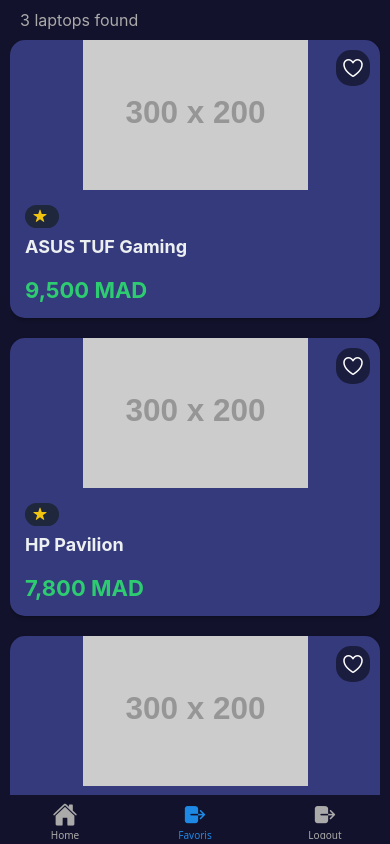
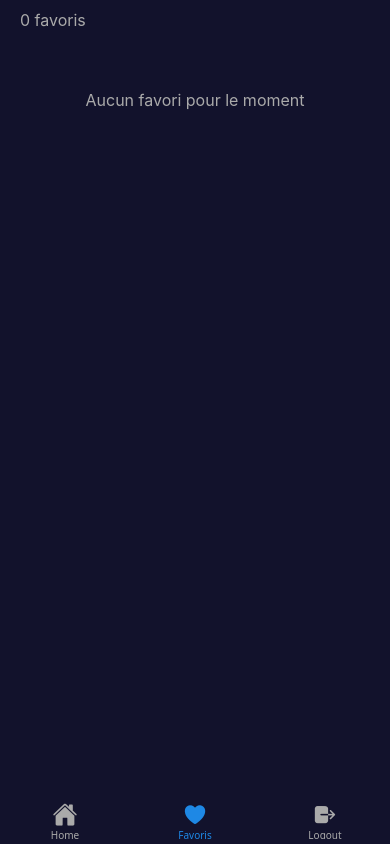
Before and after one commit to riyadh03/Lapmatch, a React Native app in the folder lapmatch-mobile/: screen /Favoris in a window 390 px wide. Built offline with nearby package versions, Linux system fonts and the light colour scheme.

Commit message:
Favoris Commit

```diff
--- a/lapmatch-mobile/src/components/PcCard.js
+++ b/lapmatch-mobile/src/components/PcCard.js
@@ -1,14 +1,25 @@
 // PcCard.js
-import React, { useState } from 'react';
+import React, { useState, useEffect } from 'react';
 import { View, Text, Image, StyleSheet, TouchableOpacity, Linking } from 'react-native';
 import { Ionicons } from '@expo/vector-icons';
 import AppButton from './AppButton';
+import { favoritesService } from '../services/favoritesService';
 
-const PcCard = ({ pc, onPress }) => {
-  const [isFavorite, setIsFavorite] = useState(false);
+const PcCard = ({ pc, onPress, isFavoriteInitial = false, onFavoriteChange }) => {
+  const [isFavorite, setIsFavorite] = useState(isFavoriteInitial);
 
-  const toggleFavorite = () => {
-    setIsFavorite(!isFavorite);
+  useEffect(() => {
+    setIsFavorite(isFavoriteInitial);
+  }, [isFavoriteInitial]);
+
+  const toggleFavorite = async () => {
+    const newFavoriteState = await favoritesService.toggleFavorite(pc);
+    setIsFavorite(newFavoriteState);
+
+    // Notifier le composant parent du changement
+    if (onFavoriteChange) {
+      onFavoriteChange(pc, newFavoriteState);
+    }
   };
 
   return (
--- a/lapmatch-mobile/src/navigation/MainTabs.js
+++ b/lapmatch-mobile/src/navigation/MainTabs.js
@@ -14,8 +14,14 @@ export default function MainTabs() {
       screenOptions={({ route }) => ({
         headerShown: false,
         tabBarIcon: ({ color, size }) => {
-          const iconName =
-            route.name === 'HomeTab' ? 'home' : 'log-out';
+          let iconName;
+          if (route.name === 'HomeTab') {
+            iconName = 'home';
+          } else if (route.name === 'Favoris') {
+            iconName = 'heart';
+          } else {
+            iconName = 'log-out';
+          }
 
           return <Ionicons name={iconName} size={size} color={color} />;
         },
--- a/lapmatch-mobile/src/screens/FavorisScreen.js
+++ b/lapmatch-mobile/src/screens/FavorisScreen.js
@@ -1,9 +1,32 @@
 import { View, Text, FlatList, StyleSheet, SafeAreaView, StatusBar } from 'react-native';
+import { useState, useEffect } from 'react';
 import PcCard from '../components/PcCard';
+import { favoritesService } from '../services/favoritesService';
 
 export default function FavorisScreen({ route, navigation }) {
+  const [favorites, setFavorites] = useState([]);
+  const [loading, setLoading] = useState(true);
 
-    const { searchData = null } = route?.params || {};
+  useEffect(() => {
+    loadFavorites();
+  }, []);
+
+  const loadFavorites = async () => {
+    setLoading(true);
+    try {
+      const favs = await favoritesService.getFavorites();
+      setFavorites(favs);
+    } catch (error) {
+      console.error('Erreur lors du chargement des favoris:', error);
+    } finally {
+      setLoading(false);
+    }
+  };
+
+  const handleFavoriteChange = async (pc, isFav) => {
+    // Recharger les favoris après un changement
+    await loadFavorites();
+  };
 
   return (
     <SafeAreaView style={styles.container}>
@@ -11,11 +34,16 @@ export default function FavorisScreen({ route, navigation }) {
 
       <View style={styles.listContainer}>
         <Text style={styles.headerText}>
-          {MOCK_PCS.length} laptops found
+          {favorites.length} favori{favorites.length !== 1 ? 's' : ''}
         </Text>
 
+        {loading ? (
+          <Text style={styles.loadingText}>Chargement...</Text>
+        ) : favorites.length === 0 ? (
+          <Text style={styles.emptyText}>Aucun favori pour le moment</Text>
+        ) : (
           <FlatList
-          data={MOCK_PCS}
+            data={favorites}
             keyExtractor={(item) => item.id.toString()}
             contentContainerStyle={{ paddingBottom: 20 }}
             renderItem={({ item, index }) => (
@@ -23,11 +51,12 @@ export default function FavorisScreen({ route, navigation }) {
                 pc={item}
                 onPress={() => navigation.navigate('PcDetails', { pc: item })}
                 style={{ marginTop: index === 0 ? 0 : 15 }}
-              isFavoriteInitial={true} // <-- ici on indique que c'est un favori pour que le coeur soit rempli!!!
-
+                isFavoriteInitial={true}
+                onFavoriteChange={handleFavoriteChange}
               />
-          )}//when clicking on a PcCard, navigate to PcDetails screen with the selected pc as parameter
+            )}
           />
+        )}
       </View>
     </SafeAreaView>
   );
@@ -48,31 +77,16 @@ const styles = StyleSheet.create({
     marginBottom: 10,
     marginLeft: 10,
   },
+  loadingText: {
+    fontSize: 16,
+    color: '#aaa',
+    textAlign: 'center',
+    marginTop: 50,
+  },
+  emptyText: {
+    fontSize: 16,
+    color: '#aaa',
+    textAlign: 'center',
+    marginTop: 50,
+  },
 });
-
-const MOCK_PCS = [
-  {
-    id: 1,
-    name: "ASUS TUF Gaming",
-    price: 9500,
-    image: "https://images.unsplash.com/photo-1640955014216-75201056c829?q=80&w=1032&auto=format&fit=crop&ixlib=rb-4.1.0&ixid=M3wxMjA3fDB8MHxwaG90by1wYWdlfHx8fGVufDB8fHx8fA%3D%3D",
-    description: "PC gaming performant",
-    link: "https://www.asus.com/Laptops/For-Gaming/TUF-Gaming/"
-  },
-  {
-    id: 2,
-    name: "HP Pavilion",
-    price: 7800,
-    image: "https://images.unsplash.com/photo-1496181133206-80ce9b88a853?q=80&w=871&auto=format&fit=crop&ixlib=rb-4.1.0&ixid=M3wxMjA3fDB8MHxwaG90by1wYWdlfHx8fGVufDB8fHx8fA%3D%3D",
-    description: "Idéal pour études et bureautique",
-    link: "https://www.asus.com/Laptops/For-Gaming/TUF-Gaming/"
-  },
-  {
-    id: 3,
-    name: "Dell Inspiron",
-    price: 8200,
-    image: "https://images.unsplash.com/photo-1592919933511-ea9d487c85e4?q=80&w=774&auto=format&fit=crop&ixlib=rb-4.1.0&ixid=M3wxMjA3fDB8MHxwaG90by1wYWdlfHx8fGVufDB8fHx8fA%3D%3D",
-    description: "Bon pour développement",
-    link: "https://www.asus.com/Laptops/For-Gaming/TUF-Gaming/"
-  }
-];
--- a/lapmatch-mobile/src/screens/ResultsScreen.js
+++ b/lapmatch-mobile/src/screens/ResultsScreen.js
@@ -1,10 +1,31 @@
 import { View, Text, FlatList, StyleSheet, SafeAreaView, StatusBar } from 'react-native';
+import { useState, useEffect } from 'react';
 import PcCard from '../components/PcCard';
+import { favoritesService } from '../services/favoritesService';
 //peu importe le type de recherche
 //j'affiche toujours MOCK_PCS !!!!!!!!!!!!!!!!
 //search type simple avancé ou par nom
 export default function ResultsScreen({ route, navigation }) {
   const { searchData } = route.params;
+  const [favorites, setFavorites] = useState([]);
+
+  useEffect(() => {
+    loadFavorites();
+  }, []);
+
+  const loadFavorites = async () => {
+    const favs = await favoritesService.getFavorites();
+    setFavorites(favs);
+  };
+
+  const handleFavoriteChange = async (pc, isFav) => {
+    // Recharger les favoris après un changement
+    await loadFavorites();
+  };
+
+  const isFavorite = (pcId) => {
+    return favorites.some(fav => fav.id === pcId);
+  };
 
   return (
     <SafeAreaView style={styles.container}>
@@ -25,6 +46,8 @@ export default function ResultsScreen({ route, navigation }) {
               onPress={() =>
                 navigation.navigate('PcDetails', { pc: item })
               }
+              isFavoriteInitial={isFavorite(item.id)}
+              onFavoriteChange={handleFavoriteChange}
             />
           )}
         />
--- /dev/null
+++ b/lapmatch-mobile/src/services/favoritesService.js
@@ -0,0 +1,75 @@
+import AsyncStorage from '@react-native-async-storage/async-storage';
+
+const FAVORITES_KEY = '@favorites';
+
+export const favoritesService = {
+  // Récupérer tous les favoris
+  getFavorites: async () => {
+    try {
+      const favorites = await AsyncStorage.getItem(FAVORITES_KEY);
+      return favorites ? JSON.parse(favorites) : [];
+    } catch (error) {
+      console.error('Erreur lors de la récupération des favoris:', error);
+      return [];
+    }
+  },
+
+  // Ajouter un favori
+  addFavorite: async (pc) => {
+    try {
+      const favorites = await favoritesService.getFavorites();
+      const existingIndex = favorites.findIndex(fav => fav.id === pc.id);
+
+      if (existingIndex === -1) {
+        favorites.push(pc);
+        await AsyncStorage.setItem(FAVORITES_KEY, JSON.stringify(favorites));
+        return true;
+      }
+      return false;
+    } catch (error) {
+      console.error('Erreur lors de l\'ajout du favori:', error);
+      return false;
+    }
+  },
+
+  // Supprimer un favori
+  removeFavorite: async (pcId) => {
+    try {
+      const favorites = await favoritesService.getFavorites();
+      const updatedFavorites = favorites.filter(fav => fav.id !== pcId);
+      await AsyncStorage.setItem(FAVORITES_KEY, JSON.stringify(updatedFavorites));
+      return true;
+    } catch (error) {
+      console.error('Erreur lors de la suppression du favori:', error);
+      return false;
+    }
+  },
+
+  // Vérifier si un PC est en favori
+  isFavorite: async (pcId) => {
+    try {
+      const favorites = await favoritesService.getFavorites();
+      return favorites.some(fav => fav.id === pcId);
+    } catch (error) {
+      console.error('Erreur lors de la vérification du favori:', error);
+      return false;
+    }
+  },
+
+  // Basculer l'état de favori
+  toggleFavorite: async (pc) => {
+    try {
+      const isFav = await favoritesService.isFavorite(pc.id);
+      if (isFav) {
+        await favoritesService.removeFavorite(pc.id);
+        return false; // N'est plus un favori
+      } else {
+        await favoritesService.addFavorite(pc);
+        return true; // Est maintenant un favori
+      }
+    } catch (error) {
+      console.error('Erreur lors du basculement du favori:', error);
+      return false;
+    }
+  }
+};
```
Lines whose indentation alone changed are shown as unchanged.
